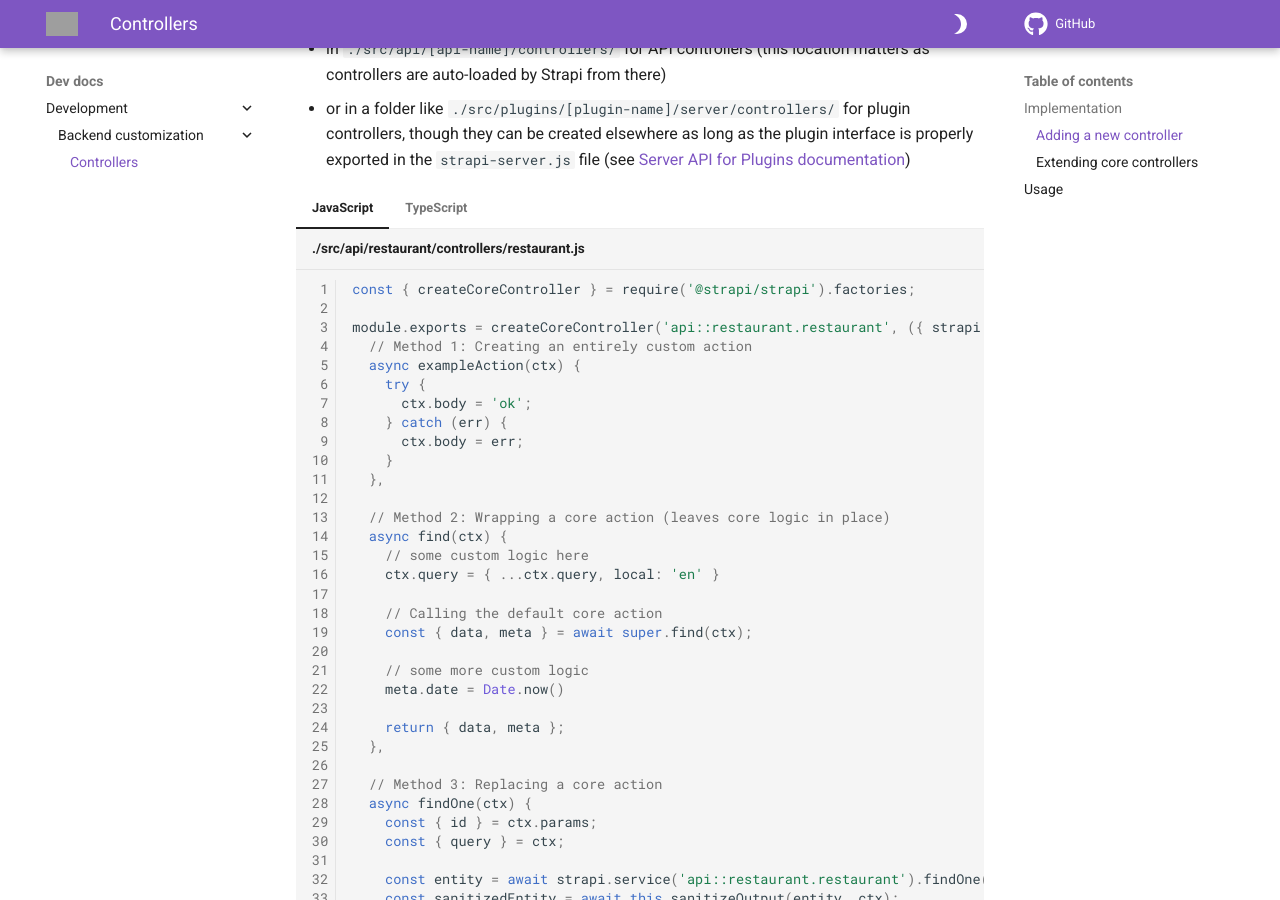
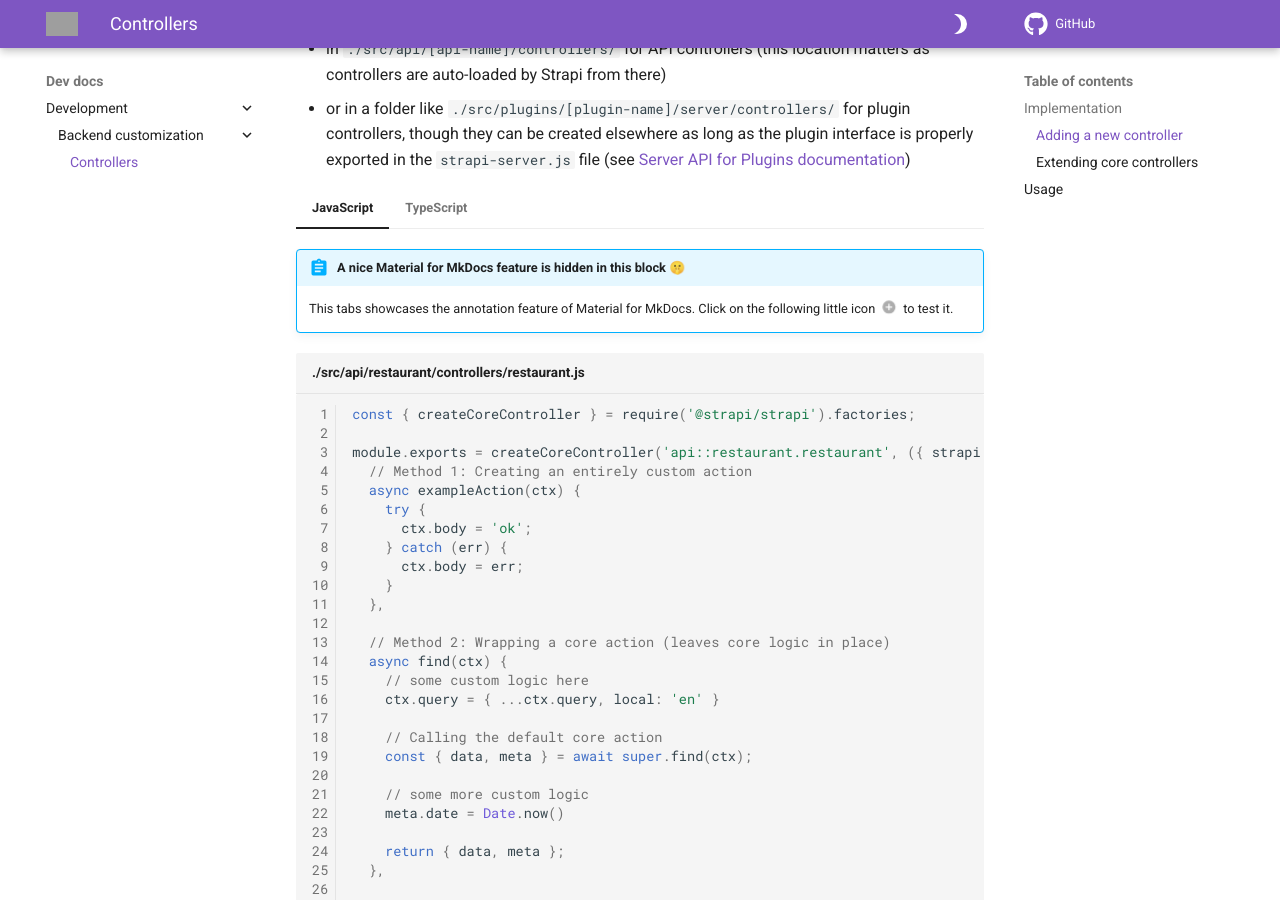
Before and after one commit to pwizla/strapi-docs-material-mkdocs-poc, an MkDocs documentation site: the page built from docs/dev-docs/development/backend-customization/controllers.md, in a window 1280 px wide and 900 px high, scrolled down 741 px. Built offline with MkDocs 1.6.1 and Material for MkDocs 9.7.7, drawn with Linux system fonts in a browser that asks for light colours; comment, search, counter and statistics services are not loaded; grey boxes are pictures that could not be loaded.

Commit message:
Add annotation example in a Controllers tab

````diff
--- a/docs/dev-docs/development/backend-customization/controllers.md
+++ b/docs/dev-docs/development/backend-customization/controllers.md
@@ -20,7 +20,13 @@
 
 === "JavaScript"
 
-    ```js title="./src/api/restaurant/controllers/restaurant.js" linenums="1"
+    !!! abstract "A nice Material for MkDocs feature is hidden in this block 🤫"
+        This tabs showcases the annotation feature of Material for MkDocs. Click on the following little icon (1) to test it.
+        { .annotate }
+
+        1.  Hello, I'm an [annotation](https://squidfunk.github.io/mkdocs-material/reference/annotations/)! I could be used to display more information 🤓
+
+    ```js title="./src/api/restaurant/controllers/restaurant.js" linenums="1" hl_lines="33"
 
     const { createCoreController } = require('@strapi/strapi').factories;
 
--- a/mkdocs.yml
+++ b/mkdocs.yml
@@ -48,6 +48,8 @@
       anchor_linenums: true # make it possible to link to a specific line of code
       use_pygments: true # renders colors on server side, not on client side
   - pymdownx.inlinehilite
+  - attr_list # used for annotations — see https://squidfunk.github.io/mkdocs-material/reference/annotations/#annotations
+  - md_in_html # same, required for annotations
   - toc:
       permalink: true
       # toc_depth: 4 # uncomment and define a number from 1 to 6 — see https://squidfunk.github.io/mkdocs-material/setup/extensions/python-markdown/#+toc.toc_depth
````
